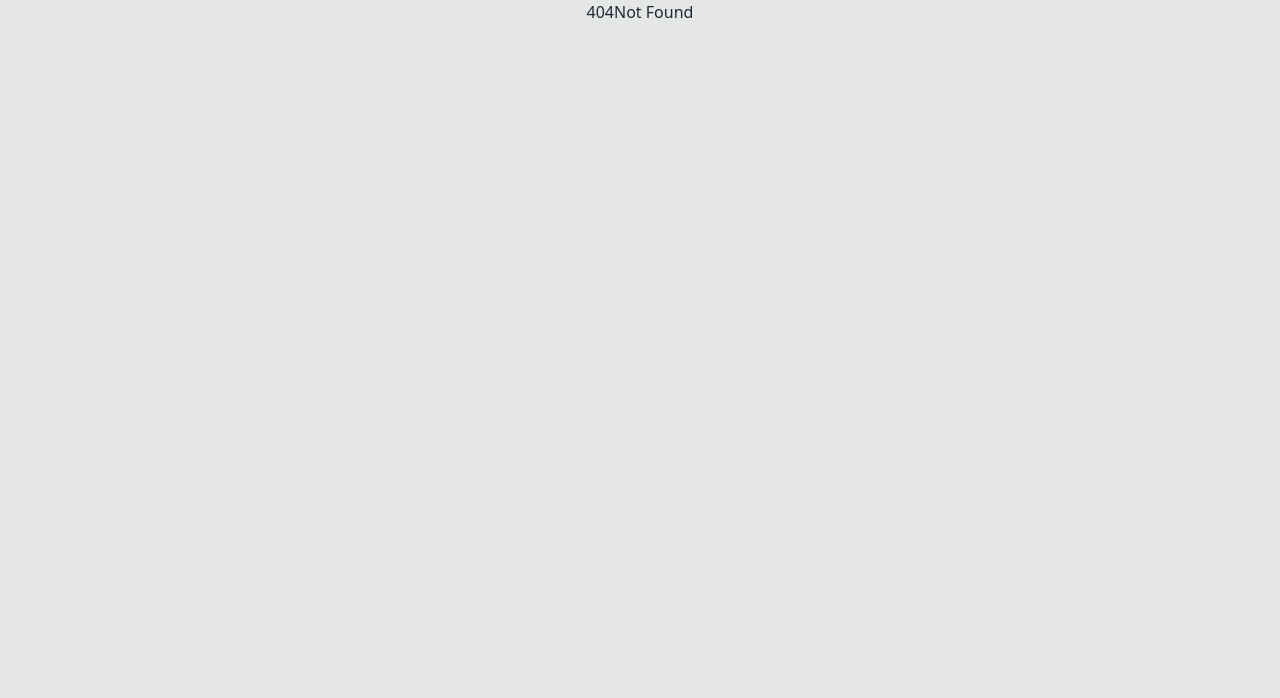
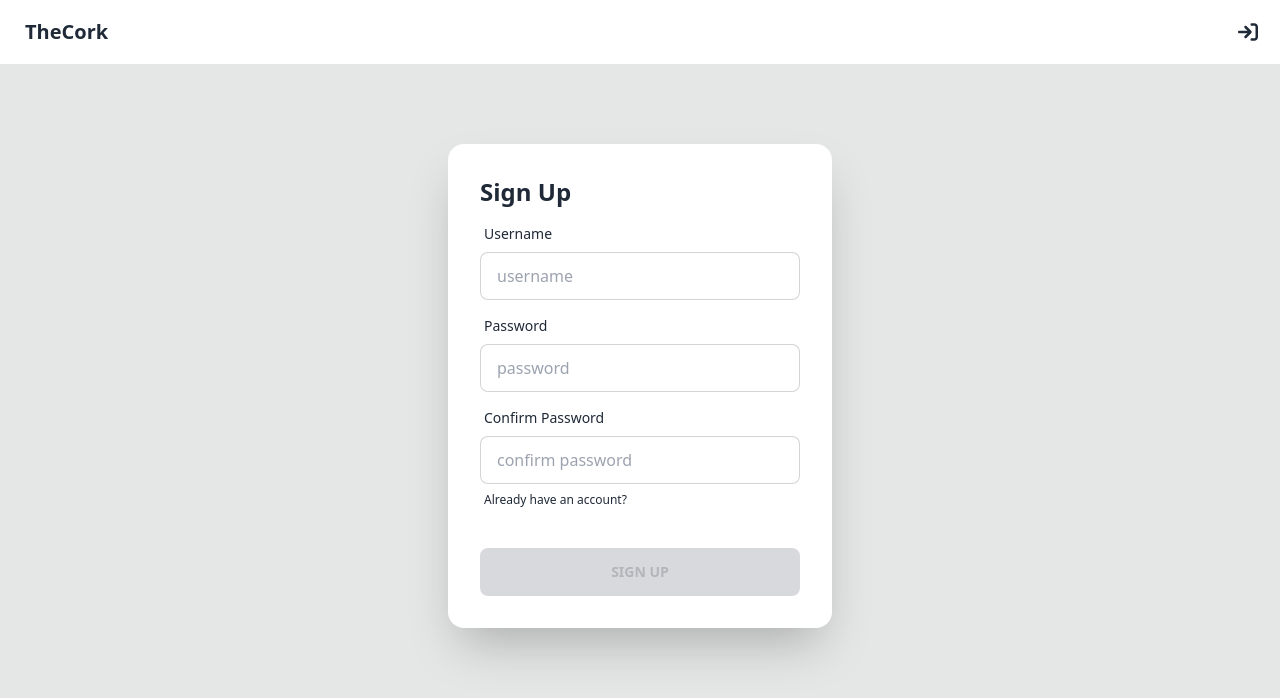
Before and after one commit to andreromao/TheCork, a SvelteKit app in the folder frontend/: page /signup in a window 1280 px wide. Before the commit this address had no page. Shown: the top 698 px of the page. Built offline with nearby package versions, Linux system fonts and the light colour scheme.

Commit message:
add login and signup UI

```diff
--- /dev/null
+++ b/frontend/src/lib/Navbar.svelte
@@ -0,0 +1,13 @@
+<div class="navbar bg-base-100">
+    <div class="flex-1">
+        <a class="btn btn-ghost normal-case text-xl" href="/">TheCork</a>
+    </div>
+    <div class="flex-none gap-2">
+        <div class="dropdown dropdown-end">
+            <a class="btn btn-ghost btn-circle" href="/login">
+                <!-- <svg xmlns="http://www.w3.org/2000/svg" class="h-5 w-5" fill="currentColor" viewBox="0 0 576 512">! Font Awesome Pro 6.2.1 by @fontawesome - https://fontawesome.com License - https://fontawesome.com/license (Commercial License) Copyright 2022 Fonticons, Inc.<path d="M534.6 278.6c12.5-12.5 12.5-32.8 0-45.3l-128-128c-12.5-12.5-32.8-12.5-45.3 0s-12.5 32.8 0 45.3L434.7 224 224 224c-17.7 0-32 14.3-32 32s14.3 32 32 32l210.7 0-73.4 73.4c-12.5 12.5-12.5 32.8 0 45.3s32.8 12.5 45.3 0l128-128zM192 96c17.7 0 32-14.3 32-32s-14.3-32-32-32l-64 0c-53 0-96 43-96 96l0 256c0 53 43 96 96 96l64 0c17.7 0 32-14.3 32-32s-14.3-32-32-32l-64 0c-17.7 0-32-14.3-32-32l0-256c0-17.7 14.3-32 32-32l64 0z"/></svg> -->
+                <svg xmlns="http://www.w3.org/2000/svg" class="h-5 w-5" fill="currentColor" viewBox="0 0 512 512"><!--! Font Awesome Pro 6.2.1 by @fontawesome - https://fontawesome.com License - https://fontawesome.com/license (Commercial License) Copyright 2022 Fonticons, Inc. --><path d="M352 96l64 0c17.7 0 32 14.3 32 32l0 256c0 17.7-14.3 32-32 32l-64 0c-17.7 0-32 14.3-32 32s14.3 32 32 32l64 0c53 0 96-43 96-96l0-256c0-53-43-96-96-96l-64 0c-17.7 0-32 14.3-32 32s14.3 32 32 32zm-9.4 182.6c12.5-12.5 12.5-32.8 0-45.3l-128-128c-12.5-12.5-32.8-12.5-45.3 0s-12.5 32.8 0 45.3L242.7 224 32 224c-17.7 0-32 14.3-32 32s14.3 32 32 32l210.7 0-73.4 73.4c-12.5 12.5-12.5 32.8 0 45.3s32.8 12.5 45.3 0l128-128z"/></svg>
+            </a>
+        </div>
+    </div>
+</div>
--- a/frontend/src/routes/+layout.svelte
+++ b/frontend/src/routes/+layout.svelte
@@ -1,7 +1,9 @@
 <script>
+    import NavBar from "../lib/Navbar.svelte";
     import "../app.css";
 </script>
 
+<NavBar />
 <div class="flex justify-center text-base-content bg-base-300">
     <slot />
 </div>
--- /dev/null
+++ b/frontend/src/routes/login/+page.svelte
@@ -0,0 +1,69 @@
+<script>
+    import { goto } from '$app/navigation';
+    import { AUTH_URL } from '$env/static/public'
+
+    let username = "", password = "", error = "";
+
+    async function login() {
+        const res = await fetch(`${AUTH_URL}/login`, {
+            method: "POST",
+            headers: {
+                "Content-Type": "application/json",
+            },
+            body: JSON.stringify({
+                username,
+                password,
+            }),
+        });
+
+        if (res.ok) {
+            goto("/");
+        } else {
+            error = await res.text();
+        }
+    };
+</script>
+
+{#if error}
+    <div class="fixed alert alert-error shadow-lg">
+        <div>
+            <svg xmlns="http://www.w3.org/2000/svg" class="stroke-current flex-shrink-0 h-6 w-6" fill="none" viewBox="0 0 24 24"><path stroke-linecap="round" stroke-linejoin="round" stroke-width="2" d="M10 14l2-2m0 0l2-2m-2 2l-2-2m2 2l2 2m7-2a9 9 0 11-18 0 9 9 0 0118 0z" /></svg>
+            <span>{error}</span>
+        </div>
+    </div>
+{/if}
+<div class="mt-20 card flex-shrink-0 w-full max-w-sm shadow-2xl bg-base-100">
+    <div class="card-body">
+        <h1 class="text-2xl font-bold">Login</h1>
+        <div class="form-control">
+            <label class="label">
+                <span class="label-text">Username</span>
+            </label>
+            <input
+                type="text"
+                placeholder="username"
+                bind:value={username}
+                class="input input-bordered"
+            />
+        </div>
+        <div class="form-control">
+            <label class="label">
+                <span class="label-text">Password</span>
+            </label>
+            <input
+                type="password"
+                placeholder="password"
+                bind:value={password}
+                class="input input-bordered"
+            />
+            <label class="label">
+                <a href="/signup" class="label-text-alt link link-hover"
+                    >Don't have an account yet?</a
+                >
+            </label>
+        </div>
+        <div class="form-control mt-6">
+            <button class="btn btn-primary {username && password ? "" : "btn-disabled"}" on:click={login}>Login</button>
+        </div>
+    </div>
+</div>
--- /dev/null
+++ b/frontend/src/routes/signup/+page.svelte
@@ -0,0 +1,80 @@
+<script>
+    import { goto } from '$app/navigation';
+    import { AUTH_URL } from '$env/static/public'
+
+    let username = "", password = "", confirmPassword = "", error = "";
+
+    async function signup() {
+        const res = await fetch(`${AUTH_URL}/register`, {
+            method: "POST",
+            headers: {
+                "Content-Type": "application/json",
+            },
+            body: JSON.stringify({
+                username,
+                password,
+            }),
+        });
+
+        if (res.ok) {
+            goto("/login");
+        } else {
+            error = await res.text();
+        }
+    };
+</script>
+
+{#if error}
+    <div class="fixed alert alert-error shadow-lg">
+        <div>
+            <svg xmlns="http://www.w3.org/2000/svg" class="stroke-current flex-shrink-0 h-6 w-6" fill="none" viewBox="0 0 24 24"><path stroke-linecap="round" stroke-linejoin="round" stroke-width="2" d="M10 14l2-2m0 0l2-2m-2 2l-2-2m2 2l2 2m7-2a9 9 0 11-18 0 9 9 0 0118 0z" /></svg>
+            <span>{error}</span>
+        </div>
+    </div>
+{/if}
+<div class="mt-20 card flex-shrink-0 w-full max-w-sm shadow-2xl bg-base-100">
+    <div class="card-body">
+        <h1 class="text-2xl font-bold">Sign Up</h1>
+        <div class="form-control">
+            <label class="label">
+                <span class="label-text">Username</span>
+            </label>
+            <input
+                type="text"
+                placeholder="username"
+                bind:value={username}
+                class="input input-bordered"
+            />
+        </div>
+        <div class="form-control">
+            <label class="label">
+                <span class="label-text">Password</span>
+            </label>
+            <input
+                type="password"
+                placeholder="password"
+                bind:value={password}
+                class="input input-bordered"
+            />
+        </div>
+        <div class="form-control">
+            <label class="label">
+                <span class="label-text">Confirm Password</span>
+            </label>
+            <input
+                type="password"
+                placeholder="confirm password"
+                bind:value={confirmPassword}
+                class="input input-bordered {confirmPassword !== password ? "input-error" : ""}"
+            />
+            <label class="label">
+                <a href="/login" class="label-text-alt link link-hover"
+                    >Already have an account?</a
+                >
+            </label>
+        </div>
+        <div class="form-control mt-6">
+            <button class="btn btn-primary {username && password && password === confirmPassword ? "" : "btn-disabled"}" on:click={signup}>Sign Up</button>
+        </div>
+    </div>
+</div>
```
Also changed, not shown: 1 other file (tests, documents, lock files or other folders).
